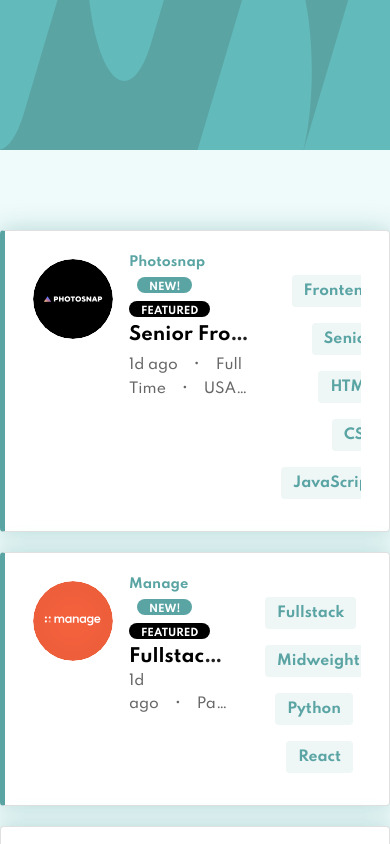
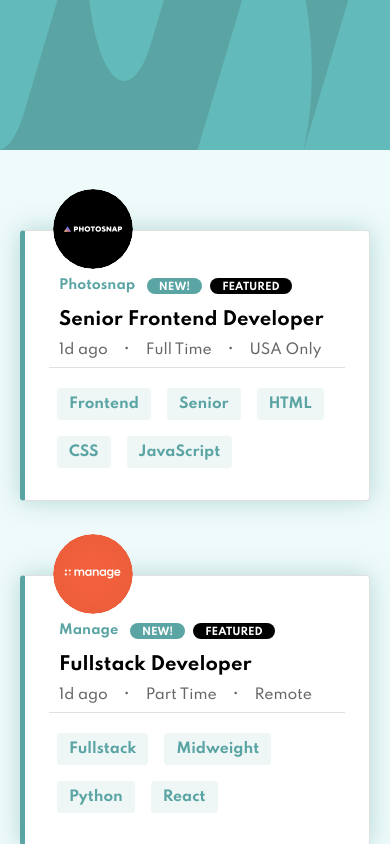
Before and after one commit to josemasf/job-list-and-filter, a Vue app: page / in a window 390 px wide. Shown: the top 844 px of the page. Built offline with nearby package versions, Linux system fonts and the light colour scheme.

Commit message:
add mobile view

```diff
--- a/src/App.vue
+++ b/src/App.vue
@@ -10,7 +10,7 @@
     </div>
     <v-main class="bg-body">
       <div id="content">
-        <cards-jobs v-on:filter-label="filterLabel" :items="items"></cards-jobs>
+        <cards-jobs v-on:filter-label="filterLabel" :items="itemsFiltered"></cards-jobs>
       </div>
     </v-main>
   </v-app>
@@ -196,25 +196,32 @@
 
   filterLabel(payload: string){
     if(!this.isInArray(payload)){
-    this.labelFilter.push(payload);
-
-    this.itemsFiltered = []
-    /*this.labelFilter.forEach(item => {
-      this.itemsFiltered.push(this.items.find( job ==> job.role === item));
-    })*/
+      this.labelFilter.push(payload);
+      this.updateItems()
     }
   }
   deleteFilter(index: number){
     this.labelFilter.splice(index, 1)
+    this.updateItems()
   }
   isInArray(newItem: string): boolean{
     const finder = this.labelFilter.find(item => item ===newItem);
-    console.log(finder)
     if(finder !== undefined)
       return  true
     return false
   }
+  updateItems(){
+    this.itemsFiltered = this.items
 
+    this.labelFilter.forEach(item => {
+      const jobsWithFilter =  this.itemsFiltered.filter(function(job) {
+        return job.role == item || job.level === item || job.tools.find(tool => tool === item) || job.languages.find(language => language === item);
+      });
+
+      if(jobsWithFilter.length>0)
+      this.itemsFiltered = jobsWithFilter;
+    })
+  }
 }
 </script>
 
--- a/src/components/Card.vue
+++ b/src/components/Card.vue
@@ -1,21 +1,19 @@
 <template>
-<div class=" ">
-  <v-card outlined class="job-info mb-5 pa-3" :class="job.featured ? 'featured-job': ''" v-for="job in jobInfo" :key="job.id">
-  <v-list-item three-line >
-    <v-list-item-avatar size="80">
+<div>
+  <div class="job-card" v-for="job in jobInfo"
+      :key="job.id">
+    <v-card outlined class="job-info ma-5 pa-3" :class="job.featured ? 'featured-job': ''" >
+      <v-list-item three-line>
+        <v-list-item-avatar size="80" :class="$vuetify.breakpoint.mobile ? 'avatar-mobile' : ''">
           <v-img :src="logoImage(job)"></v-img>
         </v-list-item-avatar>
         <v-list-item-content>
           <v-row>
-        <v-col :cols=6>
+            <v-col :cols=12 :md=6 class="content-mobile">
               <div class="primary--text job-company ">
                 {{job.company}}
-        <v-chip
-          x-small color="primary white--text ma-2 chip" v-show="job.new"
-        >NEW!</v-chip>
-        <v-chip
-          x-small color="black white--text text-uppercase chip" v-show="job.featured"
-        >Featured</v-chip>
+                <v-chip x-small color="primary white--text ma-2 chip" v-show="job.new">NEW!</v-chip>
+                <v-chip x-small color="black white--text text-uppercase chip" v-show="job.featured">Featured</v-chip>
               </div>
               <v-list-item-title class="mt-2 mb-1 job-position">
                 <router-link to="#">{{job.position}}</router-link>
@@ -28,10 +26,9 @@
                 </ul>
               </v-list-item-subtitle>
             </v-col>
-        <v-col :cols=6>
-          <div class="mt-3 text-right">
-            <v-chip class="primary--text font-weight-bold ma-2" color="filterbg" @click="selectLabel(item)"
-      label
+            <v-col :cols=12 :md=6 v-show="!$vuetify.breakpoint.mobile">
+              <div class="mt-3" :class="!$vuetify.breakpoint.mobile ? 'text-right' : ''">
+                <v-chip class="primary--text font-weight-bold ma-2" color="filterbg" @click="selectLabel(item)" label
                   v-for="item in labelInfo(job)" :key="item">
                   {{item}}
                 </v-chip>
@@ -40,7 +37,17 @@
           </v-row>
         </v-list-item-content>
       </v-list-item>
+      <v-col :cols=12 :md=6 v-show="$vuetify.breakpoint.mobile">
+        <v-divider></v-divider>
+        <div class="mt-3" :class="!$vuetify.breakpoint.mobile ? 'text-right' : ''">
+          <v-chip class="primary--text font-weight-bold ma-2" color="filterbg" @click="selectLabel(item)" label
+            v-for="item in labelInfo(job)" :key="item">
+            {{item}}
+          </v-chip>
+        </div>
+      </v-col>
     </v-card>
+  </div>
   </div>
 </template>
 
@@ -139,4 +146,24 @@
   color: #5BA4A4 !important;
   text-decoration: none;
 }
+
+.avatar-mobile{
+  float: right;
+  position: relative;
+  top: -70px;
+}
+
+@media (max-width: 600px) {
+  .content-mobile{
+      align-self: stretch;
+      position: absolute;
+      top: 15px;
+      left: 10px;
+  }
+  .job-card{
+    height: 325px;
+  }
+
+}
+
 </style>
--- a/src/containers/CardsJobs.vue
+++ b/src/containers/CardsJobs.vue
@@ -5,7 +5,7 @@
 </template>
 
 <script lang="ts">
-import { Component, Emit, Vue } from 'vue-property-decorator'
+import { Component, Emit, Prop, Vue } from 'vue-property-decorator'
 import {Card} from '@/components'
 
 @Component({
@@ -14,167 +14,14 @@
     }
     })
 export default class CardsJobs extends Vue{
+  private filterLabelEmited!: string
+
   @Emit()
   filterLabel(payload: string){
-      console.log(payload)
+    this.filterLabelEmited = payload
   }
 
-    private items!: {
-      id: number;company: string;logo: string;new: boolean;featured: boolean;position: string;role: string;level: string;postedAt: string;contract: string;location: string;languages: string[];tools: string[];
-    } [];
-created() {
-  this.items = [{
-      "id": 1,
-      "company": "Photosnap",
-      "logo": "photosnap.svg",
-      "new": true,
-      "featured": true,
-      "position": "Senior Frontend Developer",
-      "role": "Frontend",
-      "level": "Senior",
-      "postedAt": "1d ago",
-      "contract": "Full Time",
-      "location": "USA Only",
-      "languages": ["HTML", "CSS", "JavaScript"],
-      "tools": []
-    },
-    {
-      "id": 2,
-      "company": "Manage",
-      "logo": "manage.svg",
-      "new": true,
-      "featured": true,
-      "position": "Fullstack Developer",
-      "role": "Fullstack",
-      "level": "Midweight",
-      "postedAt": "1d ago",
-      "contract": "Part Time",
-      "location": "Remote",
-      "languages": ["Python"],
-      "tools": ["React"]
-    },
-    {
-      "id": 3,
-      "company": "Account",
-      "logo": "account.svg",
-      "new": true,
-      "featured": false,
-      "position": "Junior Frontend Developer",
-      "role": "Frontend",
-      "level": "Junior",
-      "postedAt": "2d ago",
-      "contract": "Part Time",
-      "location": "USA Only",
-      "languages": ["JavaScript"],
-      "tools": ["React", "Sass"]
-    },
-    {
-      "id": 4,
-      "company": "MyHome",
-      "logo": "myhome.svg",
-      "new": false,
-      "featured": false,
-      "position": "Junior Frontend Developer",
-      "role": "Frontend",
-      "level": "Junior",
-      "postedAt": "5d ago",
-      "contract": "Contract",
-      "location": "USA Only",
-      "languages": ["CSS", "JavaScript"],
-      "tools": []
-    },
-    {
-      "id": 5,
-      "company": "Loop Studios",
-      "logo": "loop-studios.svg",
-      "new": false,
-      "featured": false,
-      "position": "Software Engineer",
-      "role": "Fullstack",
-      "level": "Midweight",
-      "postedAt": "1w ago",
-      "contract": "Full Time",
-      "location": "Worldwide",
-      "languages": ["JavaScript"],
-      "tools": ["Ruby", "Sass"]
-    },
-    {
-      "id": 6,
-      "company": "FaceIt",
-      "logo": "faceit.svg",
-      "new": false,
-      "featured": false,
-      "position": "Junior Backend Developer",
-      "role": "Backend",
-      "level": "Junior",
-      "postedAt": "2w ago",
-      "contract": "Full Time",
-      "location": "UK Only",
-      "languages": ["Ruby"],
-      "tools": ["RoR"]
-    },
-    {
-      "id": 7,
-      "company": "Shortly",
-      "logo": "shortly.svg",
-      "new": false,
-      "featured": false,
-      "position": "Junior Developer",
-      "role": "Frontend",
-      "level": "Junior",
-      "postedAt": "2w ago",
-      "contract": "Full Time",
-      "location": "Worldwide",
-      "languages": ["HTML", "JavaScript"],
-      "tools": ["Sass"]
-    },
-    {
-      "id": 8,
-      "company": "Insure",
-      "logo": "insure.svg",
-      "new": false,
-      "featured": false,
-      "position": "Junior Frontend Developer",
-      "role": "Frontend",
-      "level": "Junior",
-      "postedAt": "2w ago",
-      "contract": "Full Time",
-      "location": "USA Only",
-      "languages": ["JavaScript"],
-      "tools": ["Vue", "Sass"]
-    },
-    {
-      "id": 9,
-      "company": "Eyecam Co.",
-      "logo": "eyecam-co.svg",
-      "new": false,
-      "featured": false,
-      "position": "Full Stack Engineer",
-      "role": "Fullstack",
-      "level": "Midweight",
-      "postedAt": "3w ago",
-      "contract": "Full Time",
-      "location": "Worldwide",
-      "languages": ["JavaScript", "Python"],
-      "tools": ["Django"]
-    },
-    {
-      "id": 10,
-      "company": "The Air Filter Company",
-      "logo": "the-air-filter-company.svg",
-      "new": false,
-      "featured": false,
-      "position": "Front-end Dev",
-      "role": "Frontend",
-      "level": "Junior",
-      "postedAt": "1mo ago",
-      "contract": "Part Time",
-      "location": "Worldwide",
-      "languages": ["JavaScript"],
-      "tools": ["React", "Sass"]
-    }
-  ]
-}
+  @Prop() items: any
 
 }
 </script>
```
Lines whose indentation alone changed are shown as unchanged.
